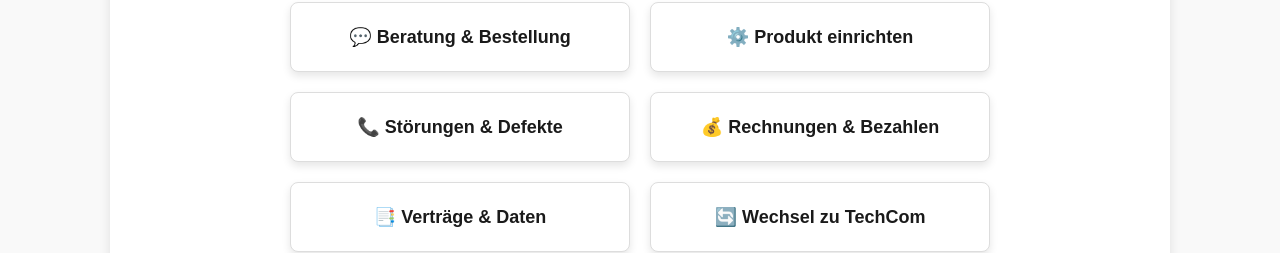
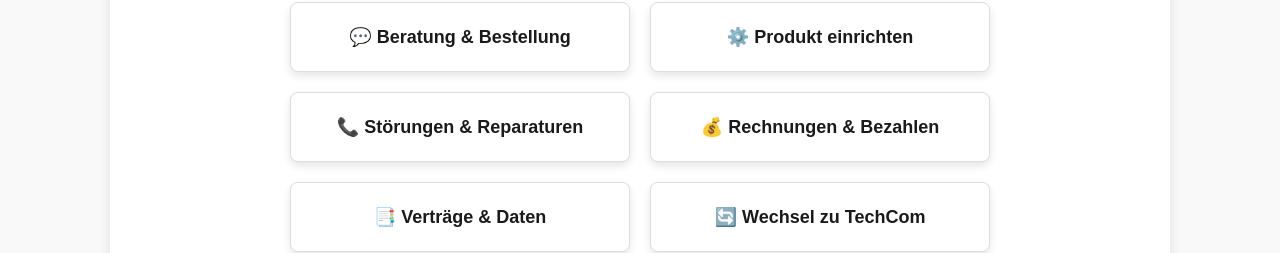
Before and after one commit to Hasancanscript/Projektarbeit_Business_Intellingence, a React (Create React App) app in the folder projektarbeit_business_intelligence/: page /support in a window 1280 px wide. Shown: the part 203-456 px from the top of the page. Built offline with nearby package versions, Linux system fonts and the light colour scheme.

Commit message:
Finale Update 2.0

```diff
--- a/projektarbeit_business_intelligence/package.json
+++ b/projektarbeit_business_intelligence/package.json
@@ -8,6 +8,7 @@
     "@testing-library/react": "^16.2.0",
     "@testing-library/user-event": "^14.6.1",
     "axios": "^1.7.9",
+    "lucide-react": "^0.476.0",
     "react": "^19.0.0",
     "react-dom": "^19.0.0",
     "react-router-dom": "^7.2.0",
--- a/projektarbeit_business_intelligence/src/SupportPage.js
+++ b/projektarbeit_business_intelligence/src/SupportPage.js
@@ -40,7 +40,7 @@
             ⚙️ Produkt einrichten
           </button>
           <button className="support-btn" onClick={() => handleClick("stoerung")}>
-            📞 Störungen & Defekte
+            📞 Störungen & Reparaturen
           </button>
           <button className="support-btn" onClick={() => handleClick("rechnung")}>
             💰 Rechnungen & Bezahlen
```
Also changed, not shown: 1 other file (tests, documents, lock files or other folders).
